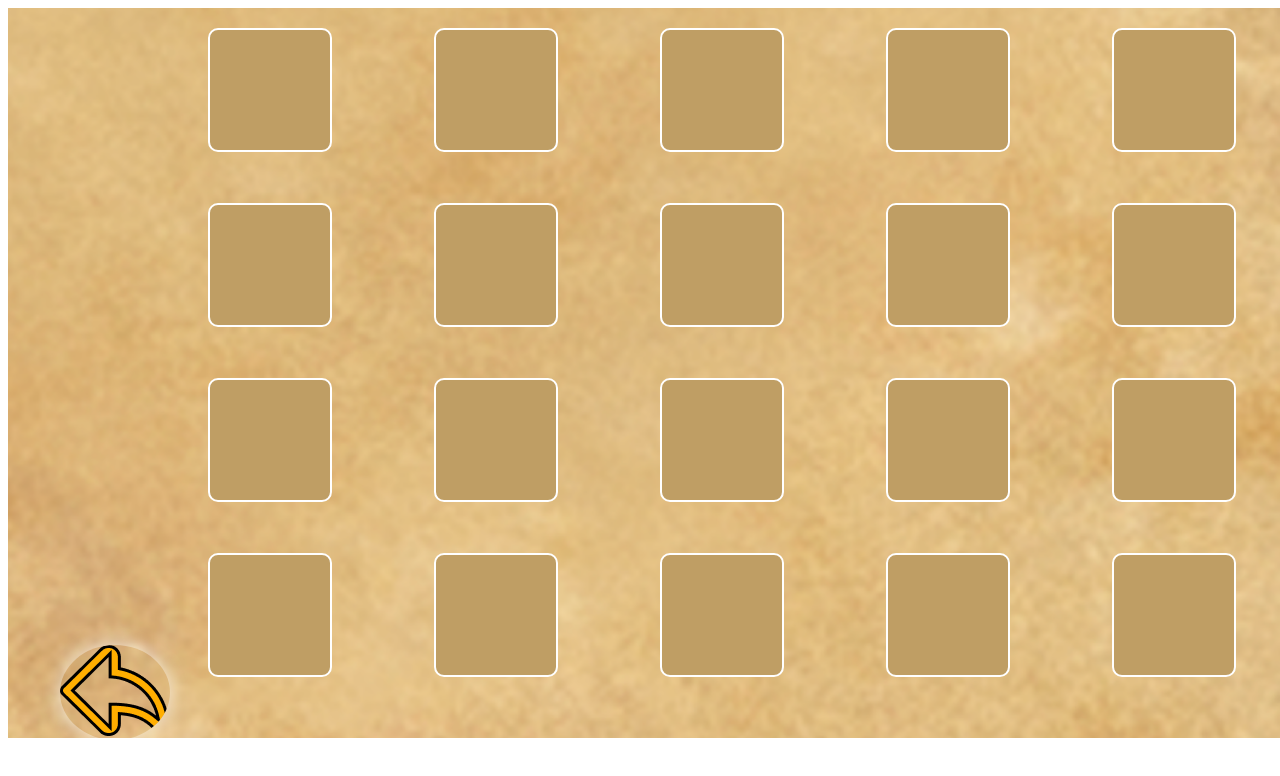
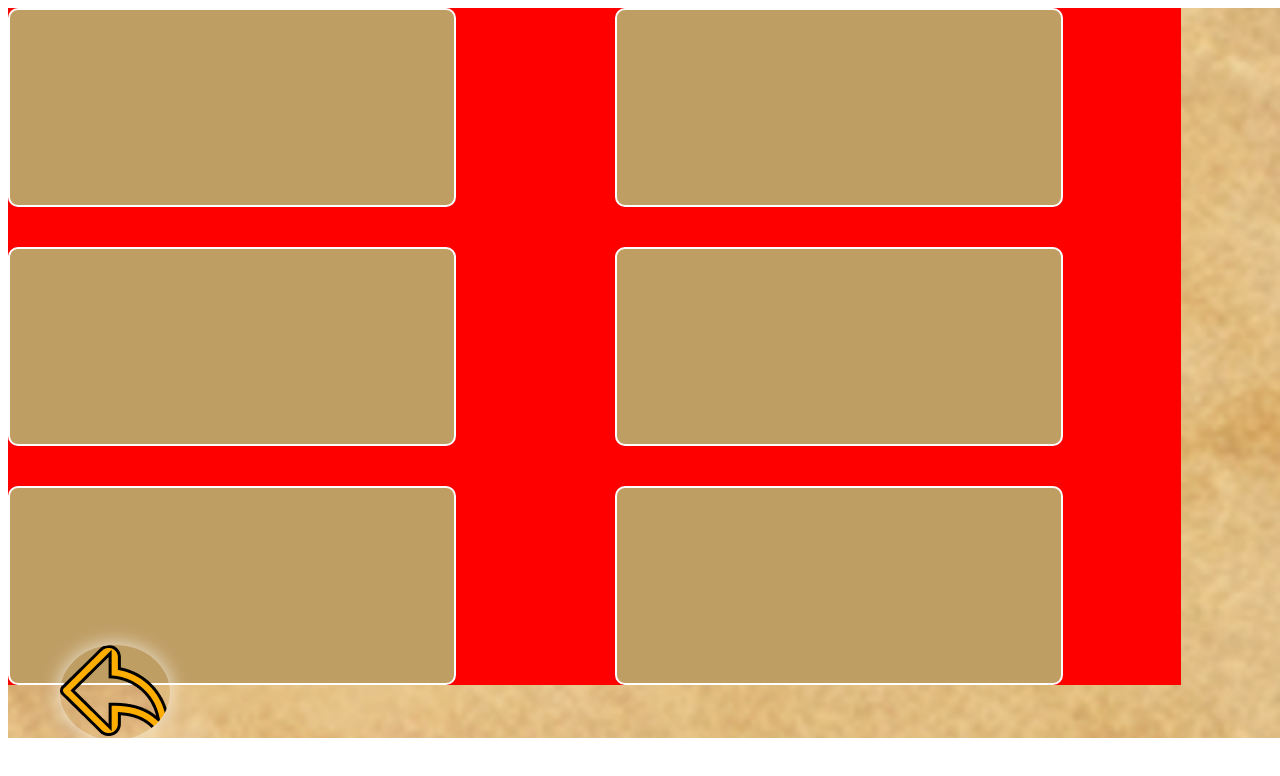
Before and after one commit to tlah-ht09/Fishing-with-DeeR, a React (Vite) app: page /dict in a window 1280 px wide. Shown: the top 776 px of the page. Built offline with nearby package versions, Linux system fonts and the light colour scheme.

Commit message:
도감 화면 개편

```diff
--- a/src/pages/dict/index.jsx
+++ b/src/pages/dict/index.jsx
@@ -9,26 +9,16 @@ export const Dict = () => {
   return (
     <_.main>
       <_.board>
+        <_.card_div>
           <_.card></_.card>
           <_.card></_.card>
           <_.card></_.card>
+        </_.card_div>
+        <_.card_div>
           <_.card></_.card>
           <_.card></_.card>
           <_.card></_.card>
-        <_.card></_.card>
-        <_.card></_.card>
-        <_.card></_.card>
-        <_.card></_.card>
-        <_.card></_.card>
-        <_.card></_.card>
-        <_.card></_.card>
-        <_.card></_.card>
-        <_.card></_.card>
-        <_.card></_.card>
-        <_.card></_.card>
-        <_.card></_.card>
-        <_.card></_.card>
-        <_.card></_.card>
+        </_.card_div>
       </_.board>
       <_.back
         src={back}
--- a/src/pages/dict/style.js
+++ b/src/pages/dict/style.js
@@ -9,24 +9,35 @@ export const main = styled.div`
 `;
 
 export const board = styled.div`
-  margin-left: 200px;
-  padding-top: 20px;
-  display: grid;
-  width: 1130px;
-  height: 700px;
-  row-gap: 0px;
-  column-gap: 0px;
-  grid-template-rows: repeat(4, minmax(0, 1fr));
-  grid-template-columns: repeat(5, minmax(0, 1fr));
+  display: flex;
+  width: 1173px;
+  flex-direction: row;
+  align-items: flex-start;
+  gap: 40px;
+  background-color: red;
+`;
+
+export const card_div = styled.div`
+  display: flex;
+  width: 575px;
+  flex-direction: column;
+  align-items: flex-start;
+  gap: 40px;
 `;
 
 export const card = styled.div`
-  width: 120px;
+  width: 300px;
   height: 120px;
 
   border-radius: 10px;
   border: 2px solid #fff;
   background: #bf9e64;
+
+  display: flex;
+  padding: 37px 121px 38px 23px;
+  align-items: flex-end;
+  gap: 61px;
+  align-self: stretch;
 `;
 
 export const back = styled.img`
--- /dev/null
+++ b/src/pages/main/fish.js
@@ -0,0 +1,16 @@
+export const fish = {
+  normal: [
+    "블루탱",
+    "뱀장어",
+    "망둥어",
+    "해마",
+    "곰돌이미역",
+    "신발",
+    "흰동가리",
+  ],
+
+  rear: ["블롭피쉬", "복어", "개복치", "엔젤피쉬", "날치"],
+  unique: ["고래", "참치", "연어", "상어"],
+  legend: ["지혜쌤", "유니콘", "페이커"],
+  hidden: ["사슴"],
+};
--- a/src/pages/main/index.jsx
+++ b/src/pages/main/index.jsx
@@ -4,13 +4,34 @@ import { useNavigate } from "react-router-dom";
 import dict from "../../assets/dict.png";
 import inven from "../../assets/inven.png";
 import shop from "../../assets/shop.png";
-import { useEffect, useRef } from "react";
+import { useEffect, useRef, useState } from "react";
+import { fish } from "./fish";
 
 export const FishingGround = () => {
   const navigate = useNavigate();
 
-  const randomRef = useRef((Math.random() * 10000).toFixed(0));
-  console.log(randomRef.current);
+  const [min, setMin] = useState(5000); //db에 저장된 낚싯대 정보에 따라 조정
+  const max = 10000;
+
+  const random = useRef(Math.floor(Math.random() * (max - min + 1)) + min);
+  console.log(random.current);
+  const [value, setValue] = useState();
+
+  //랜덤 값에 따라 물고기 등급 결정
+  useEffect(() => {
+    if (0 <= random.current && random.current < 5600) {
+      setValue(fish.normal);
+    } else if (5600 <= random.current < 8600) {
+      setValue(fish.rear);
+    } else if (8600 <= random.current < 9600) {
+      setValue(fish.unique);
+    } else if (9600 <= random.current < 10000) {
+      setValue(fish.legend);
+    } else if (random.current == 10000) {
+      setValue(fish.hidden);
+    }
+    console.log(value);
+  });
 
   return (
     <_.Main>
--- a/src/pages/menu.jsx
+++ b/src/pages/menu.jsx
@@ -4,6 +4,7 @@ import { useNavigate } from "react-router-dom";
 import { useEffect } from "react";
 
 export const Menu = () => {
+  const navigate = useNavigate();
   return (
     <_.background src={menu_img}>
       <_.menu_bar>
```
Also changed, not shown: src/assets/close.png (added). Lines whose indentation alone changed are shown as unchanged.
